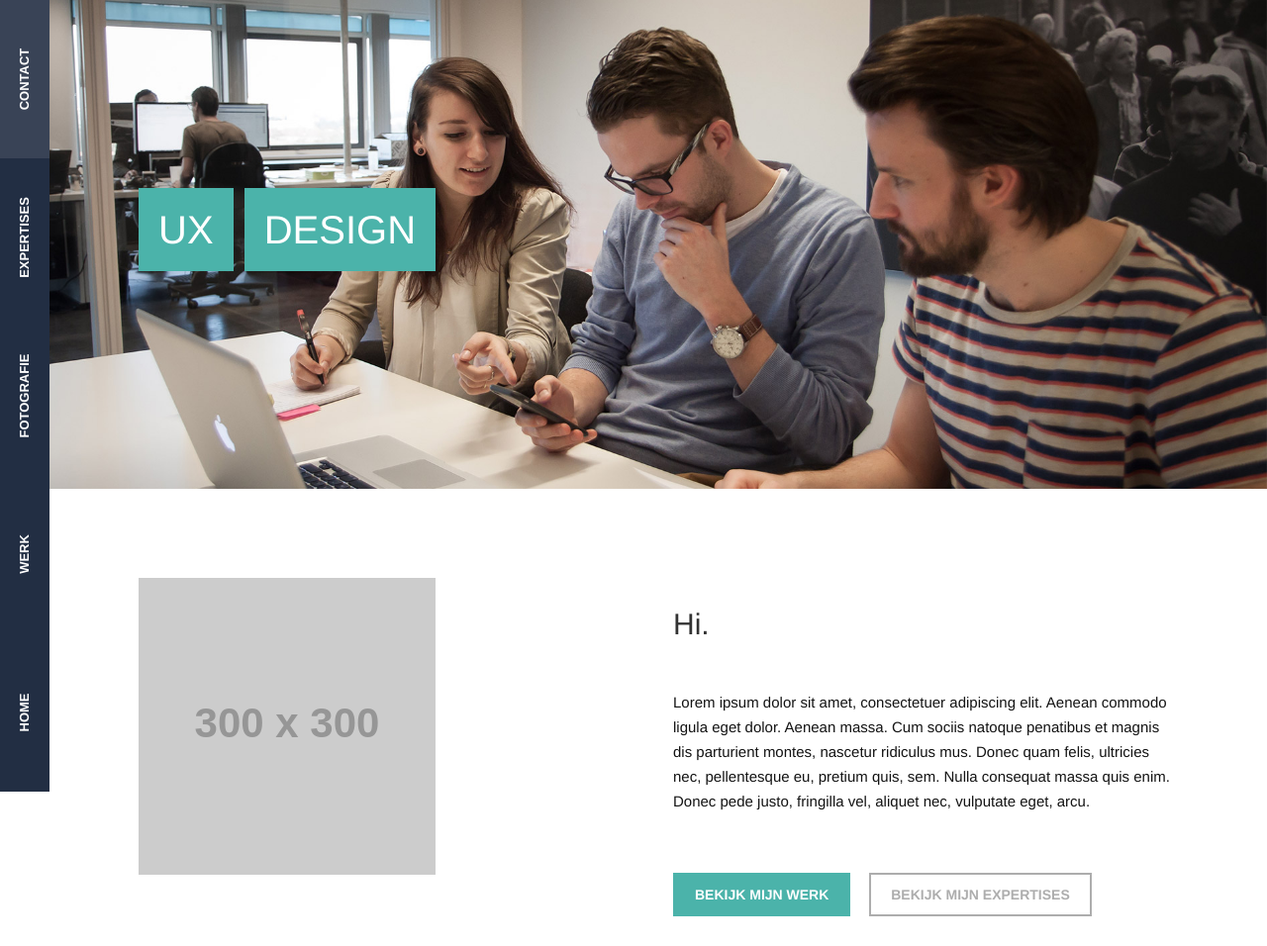
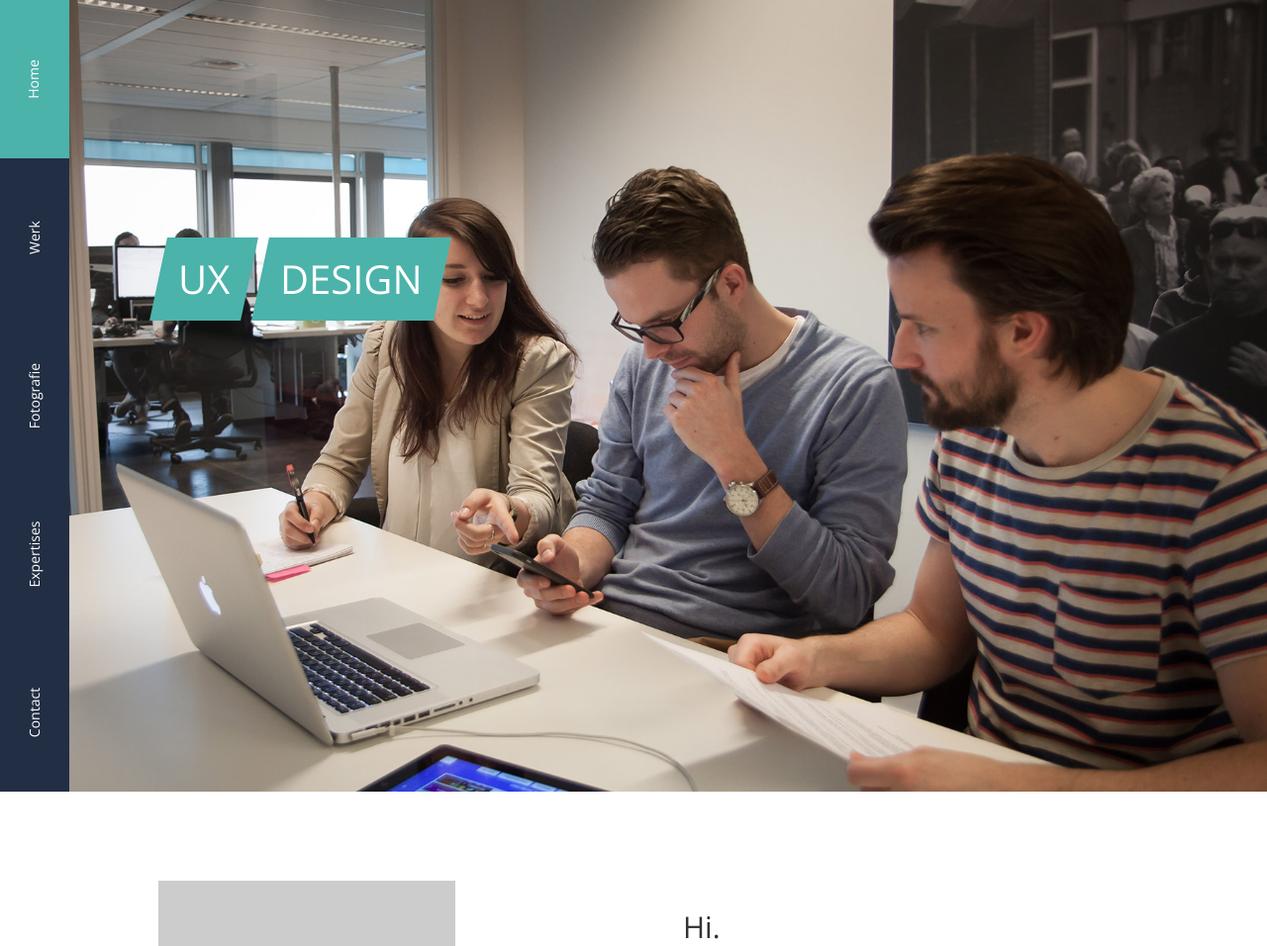
Before and after one commit to jaycc008/soulia-moor, a plain HTML site: page index.html in a window 1280 px wide. Shown: the top 956 px of the page at 99% size. Drawn offline with nearby package versions, Linux system fonts and the light colour scheme; placeholder pictures from the web are drawn by us.

Commit message:
Merge gedaan, nu klopt hij weer

```diff
--- a/css/main.css
+++ b/css/main.css
@@ -12,6 +12,11 @@ Main CSS
 * {
     -webkit-font-smoothing:antialiased;
     -moz-osx-font-smoothing:grayscale;
+    text-decoration: none;
+    list-style: none;
+    margin: 0;
+    padding: 0;
+    font-family: 'Open Sans', Arial, sans-serif;
 }
 
 body {
@@ -20,6 +25,22 @@ body {
 
 /* Layout */
 
+html{
+    height: 500%;
+}
+
+body, .main{
+    height: 100%;
+}
+
+.main{
+    margin-left: 20px;;
+}
+
+header, footer, .section{
+    height:20%;
+}
+
 header, footer {
     padding:160px 90px;
     background-size:cover;
@@ -27,7 +48,7 @@ header, footer {
 }
 header { background-image:url('../img/header.jpg'); }
 footer { background-image:url('../img/footer.jpg'); }
-.section { padding:90px; }
+.section { padding:90px;}
 .section-primary {}
 .section-secondary { background-color:#000000; }
 .section-default { background-color:#ffffff; }
@@ -36,11 +57,13 @@ footer { background-image:url('../img/footer.jpg'); }
 
 /* Navigation */
 
-.navigation {
+nav{
+    font-family: Candara, Calibri, Segoe, "Segoe UI", Optima, Arial, sans-serif;
+    width:100vh;
+    height:70px;
     position:fixed;
-    left:0;
-    background-color:#000;
-    width: 100vh;
+    left: 0;
+    background-color:#222e43;
     -webkit-transform-origin: left top;
     -moz-transform-origin:    left top;
     -ms-transform-origin:     left top;
@@ -53,39 +76,27 @@ footer { background-image:url('../img/footer.jpg'); }
     transform:         rotate(-90deg) translateX(-100%);
 }
 
-.navbar { margin-bottom:0px; }
-
-.navbar-collapse { padding:0; }
-
-.navbar-default {
-    border:0;
-    border-radius:0;
-    background-color:#222e43;
+.navbar-collapse{
+    padding-right: 0;
+    padding-left: 0;
 }
 
-.navbar-default .navbar-nav > li > a {
-    font-size:13px;
-    text-transform:uppercase;
-    font-weight:bold;
+ul#sidebar-nav li{
+    cursor: pointer;
+    text-align: center;
+    width: 20%;
+    float:right;
+    height:100%;
+    line-height:70px;
 }
 
-ul.nav.navbar-nav { width:100%; }
-ul.nav.navbar-nav > li {
-    width:20%;
-    text-align:center;
+ul#sidebar-nav li.active {
+    line-height:68px;
+    border-bottom: 2px solid #4bb3aa;
 }
 
-.navbar-default .navbar-nav > li > a {
-    color:#ffffff !important;
-    cursor:pointer;
-}
-
-.navbar-default .navbar-nav > li > a:hover,
-.navbar-default .navbar-nav > li > a:focus { background-color:rgba(255,255,255,.1); }
-
-.navbar-default .navbar-nav > .active > a,
-.navbar-default .navbar-nav > .active > a:hover,
-.navbar-default .navbar-nav > .active > a:focus { background-color:transparent; }
+ul#sidebar-nav li a{color:#FFF;text-decoration:none;}
+ul#sidebar-nav li:hover{background-color: #4bb3aa;}
 
 /* Text */
 
@@ -101,13 +112,42 @@ h3 { font-size:20px; }
     text-shadow:1px 1px rgba(0,0,0,.5);
 }
 
-.title { text-transform:uppercase; }
-.title > span {
-    display:inline-block;
-    padding:20px;
-    background-color:#4bb3aa;
+.skew {
+    -webkit-transform: skewX(-12deg);
+    -moz-transform:    skewX(-12deg);
+    -ms-transform:     skewX(-12deg);
+    -o-transform:      skewX(-12deg);
+    transform:         skewX(-12deg);
+}
+
+.skew-text{
+    -webkit-transform: skewX(12deg);
+    -moz-transform:    skewX(12deg);
+    -ms-transform:     skewX(12deg);
+    -o-transform:      skewX(12deg);
+    transform:         skewX(12deg);
+}
+
+.title .skew{
+    background-color:  #4bb3aa;
+    display: inline-block;
+    padding: 20px;
+    margin-top:100px;
     color:#ffffff;
-    margin-bottom:10px;
+}
+
+.btn .skew{
+    display: inline-block;
+
+}
+
+.title {
+    text-transform:uppercase;
+    -webkit-transform: translateY(-5rem);
+    -moz-transform:    translateY(-5rem);
+    -ms-transform:     translateY(-5rem);
+    -o-transform:      translateY(-5rem);
+    transform:         translateY(-5rem);
 }
 
 p {
@@ -180,7 +220,21 @@ Media Queries / Desktop First
 
 /* Large Devices, Wide Screens */
 @media only screen and (max-width : 1200px) {
+    nav{
+        height:50px;
+    }
 
+    .main{
+        margin-left: 50px;
+    }
+
+    ul#sidebar-nav li {
+        line-height: 50px;
+    }
+
+    ul#sidebar-nav li.active {
+        line-height: 48px;
+    }
 }
 
 /* Medium Devices, Desktops */
--- a/index.html
+++ b/index.html
@@ -12,6 +12,8 @@
 
 		<title>Soulia Moor</title>
 
+		<!-- Fonts -->
+		<link href='https://fonts.googleapis.com/css?family=Open+Sans' rel='stylesheet' type='text/css'>
 		<!-- CSS Lib -->
 		<link href="css/font-awesome.min.css" rel="stylesheet">
 		<link href="css/bootstrap.min.css" rel="stylesheet">
@@ -28,8 +30,7 @@
 	<body>
 
 		<!-- Nagivation -->
-		<div class="navigation">
-			<nav class="navbar navbar-default">
+		<nav>
 			<div class="navbar-header">
 				<button type="button" class="navbar-toggle collapsed" data-toggle="collapse" data-target="#navbar" aria-expanded="false" aria-controls="navbar">
 					<span class="sr-only">Toggle navigation</span>
@@ -40,7 +41,7 @@
 				<!-- <a class="navbar-brand" href="#">Project name</a> -->
 			</div>
 			<div id="navbar" class="navbar-collapse collapse">
-					<ul class="nav navbar-nav">
+				<ul id="sidebar-nav">
 					<li class="active">
 						<a href="#">Home</a>
 					</li>
@@ -59,15 +60,17 @@
 				</ul>
 			</div>
 		</nav>
-		</div>
-
 		<!-- Main -->
 		<div class="main">
 
 			<header>
 				<h1 class="title">
-					<span>UX</span>
-					<span>Design</span>
+					<div class="skew">
+						<div class="skew-text">UX</div>
+					</div>
+					<div class="skew">
+						<div class="skew-text">Design</div>
+					</div>
 				</h1>
 			</header>
 
@@ -79,9 +82,17 @@
 					</div>
 					<div class="col-sm-6">
 						<h2>Hi.</h2>
-						<p>Lorem ipsum dolor sit amet, consectetuer adipiscing elit. Aenean commodo ligula eget dolor. Aenean massa. Cum sociis natoque penatibus et magnis dis parturient montes, nascetur ridiculus mus. Donec quam felis, ultricies nec, pellentesque eu, pretium quis, sem. Nulla consequat massa quis enim. Donec pede justo, fringilla vel, aliquet nec, vulputate eget, arcu.</p>
-						<a class="btn btn-primary">Bekijk mijn werk</a>
-						<a class="btn btn-default">Bekijk mijn expertises</a>
+						<p>Leuk dat je mijn portfolio bezoekt! Mijn naam is Soulia Moor, ik kom uit Nootdorp en ik ben een UX Designer met de meeste ervaring in visual design. Naast het ontwerpen van websites en andere multimedia, vind ik het super leuk om te fotograferen! Bij expertises kunt u hier alles over lezen.</p>
+						<a class="btn btn-primary skew">
+							<div class="skew-text">
+								Bekijk mijn werk
+							</div>
+						</a>
+						<a class="btn btn-default skew">
+							<div class="skew-text">
+								Bekijk mijn expertises
+							</div>
+						</a>
 					</div>
 				</div>
 			</div>
```
Also changed, not shown: 1 other file. Lines whose indentation alone changed are shown as unchanged.
